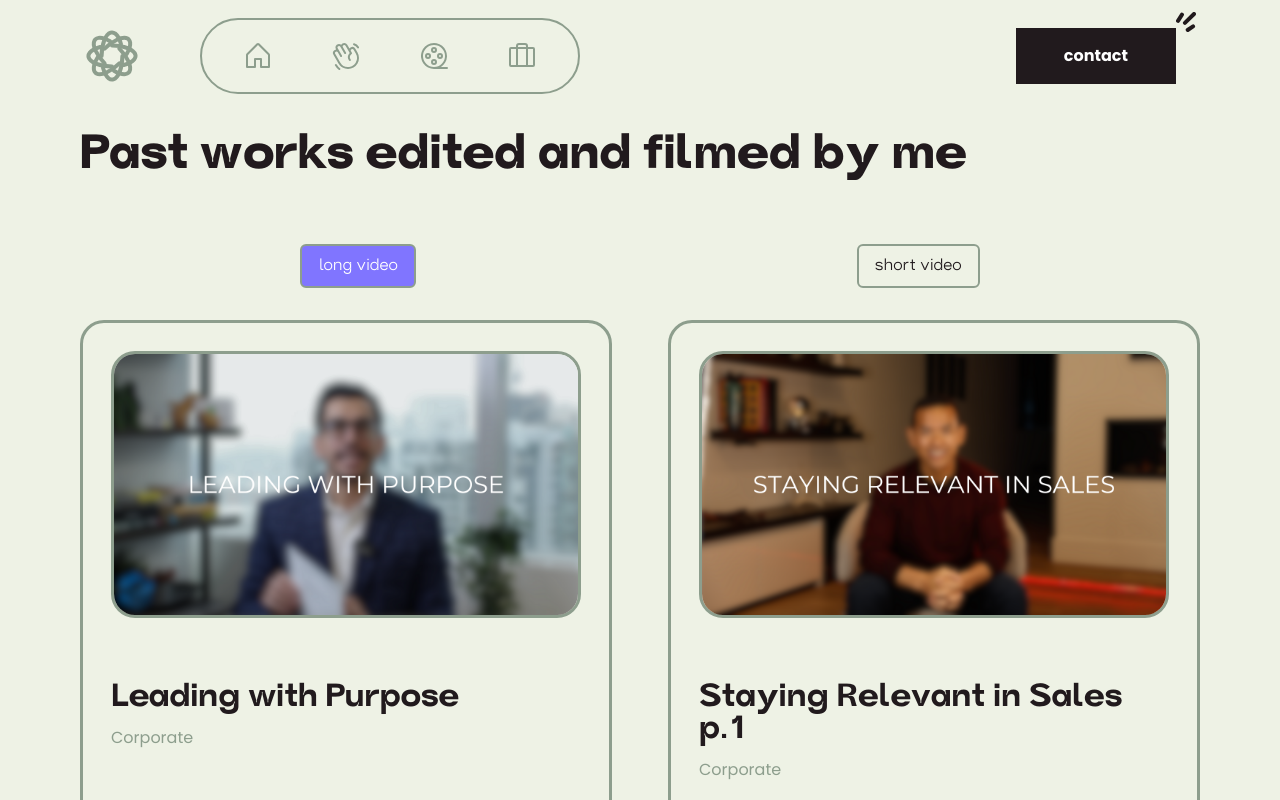
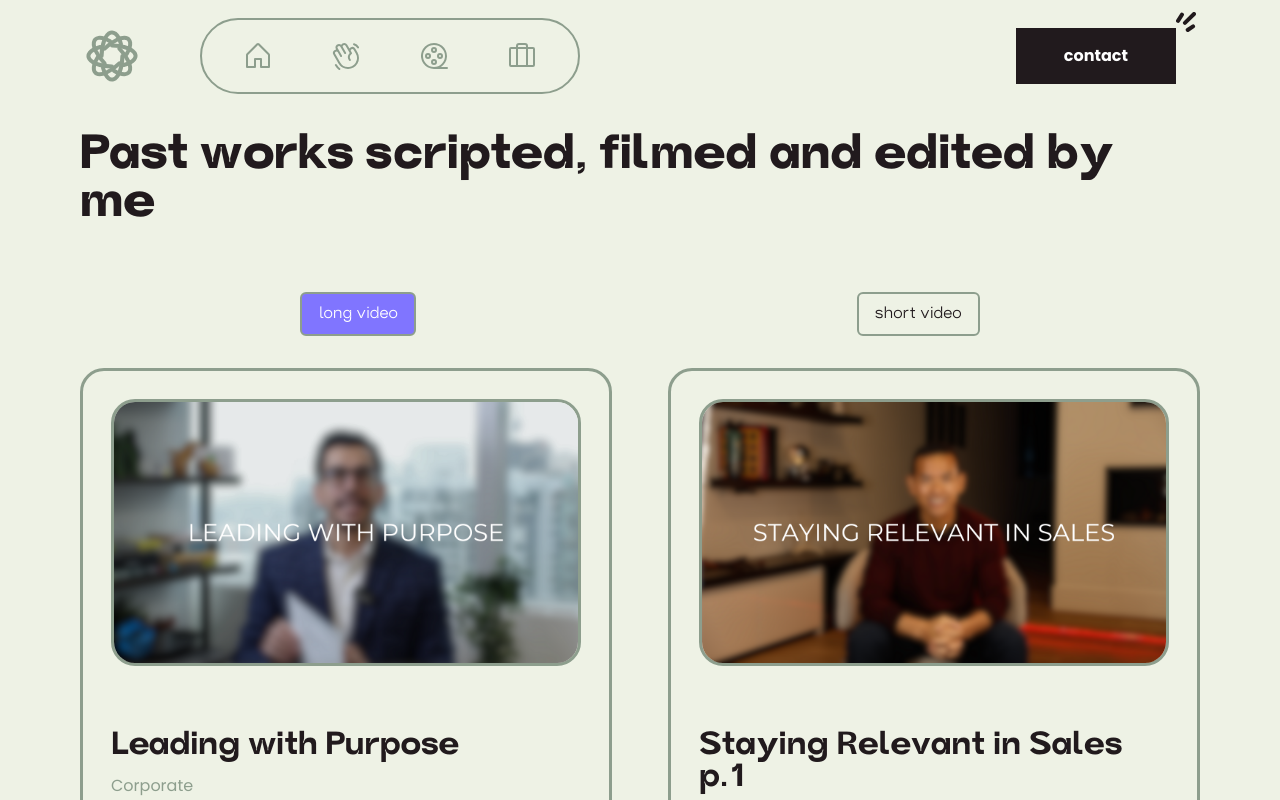
Before and after one commit to DagassaCoop/electronica_portfolio, a React (Vite) app: page /works in a window 1280 px wide. Built offline with nearby package versions, Linux system fonts and the light colour scheme.

Commit message:
text update

```diff
--- a/src/ui/pages/Works/Works.section.tsx
+++ b/src/ui/pages/Works/Works.section.tsx
@@ -27,7 +27,7 @@ const WorksSection = () => {
 
   return (
     <section id="works" className="relative container pt-12 pb-24">
-      <h1 className="h1 mb-16">Past works edited and filmed by me</h1>
+      <h1 className="h1 mb-16">Past works scripted, filmed and edited by me</h1>
 
       <div className="grid grid-cols-2 max-sm:gap-4 sm:flex justify-around items-center w-full h-auto mb-8">
         {WORK_TYPES.map((item) => {
```
